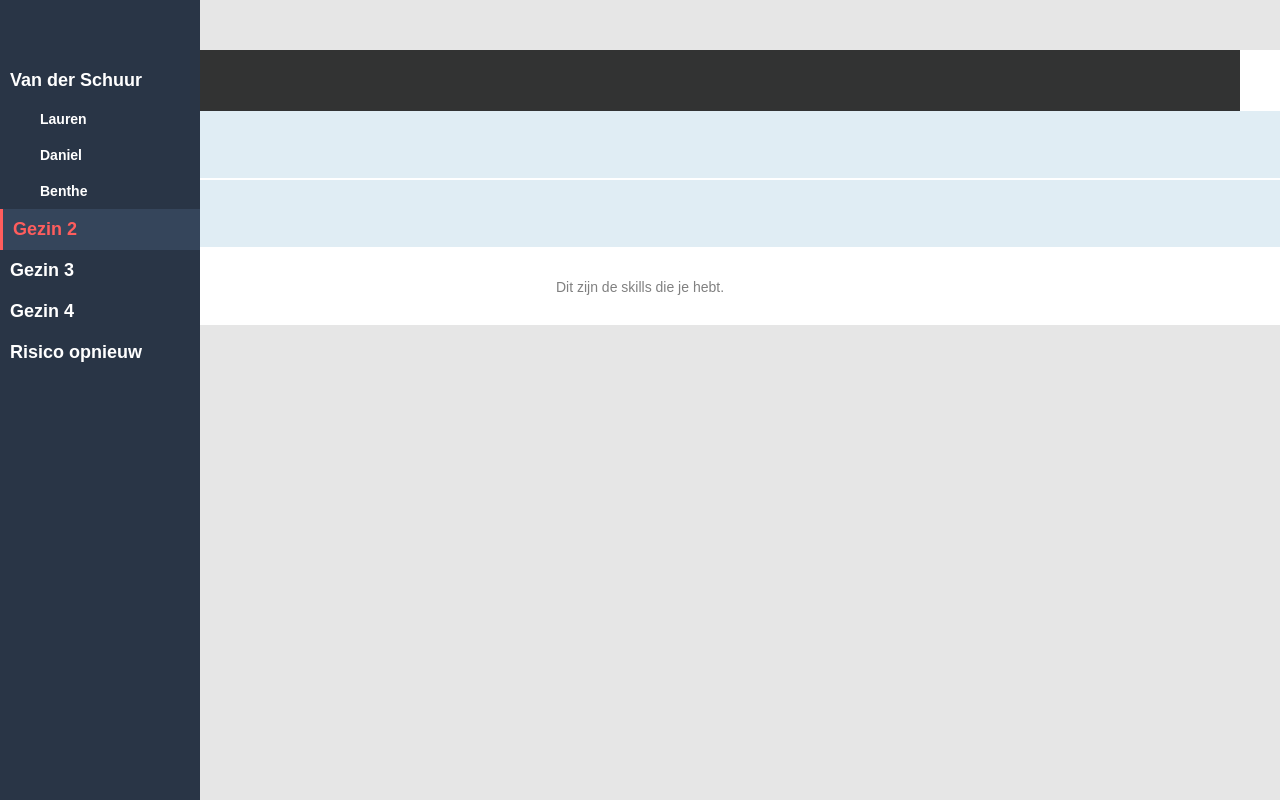
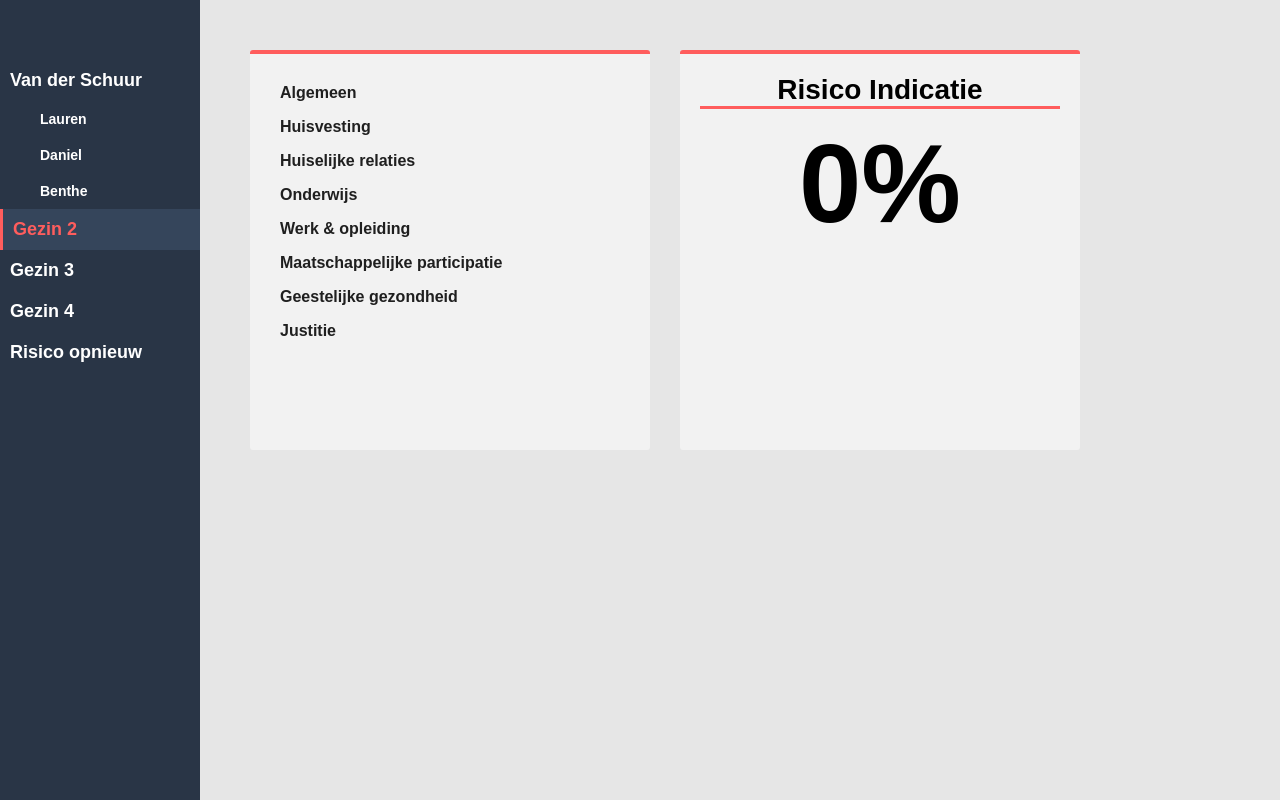
Before and after one commit to sjerrietukkel/frontend-applications, a Vue app: page /list in a window 1280 px wide. Shown: the top 800 px of the page. Built offline with nearby package versions, Linux system fonts and the light colour scheme; a small style sheet from the web is missing.

Commit message:
fixed styling

```diff
--- a/src/App.vue
+++ b/src/App.vue
@@ -17,7 +17,7 @@
           <router-link to="/list">Gezin 4</router-link>
         </ul>
         <ul>
-          <router-link to="/sidebar">Risico opnieuw</router-link>
+          <router-link to="/risico">Risico opnieuw</router-link>
         </ul>
       </aside>
     <router-view/>
--- a/src/components/Sidebar.vue
+++ b/src/components/Risico.vue
@@ -22,8 +22,12 @@
             </div>
         </div>
    </div>
-      <p id="percentage">0%</p>
+
    </div>
+  <div class="percentage-container">
+      <h1>Risico Indicatie</h1>
+       <h2 id="percentage">0%</h2>
+    </div>
 </div>
 
 </template>
@@ -116,16 +120,6 @@ export default {
 </script>
 
 <style scoped>
-.save-button {
-  background-color: #293546;
-  border-radius: 3px;
-  padding: 10px;
-  color: white;
-  margin-left: auto;
-  margin-right: auto;
-  display: block;
-}
-
 select {
   border: 1px solid #293546;
   padding: 5px 15px;
@@ -136,32 +130,59 @@ p {
   font-size: 16px;
 }
 
+.totalcontainer {
+  display: flex;
+}
+
 .risico-container {
   background-color: rgb(242, 242, 242);
   padding: 20px;
   border-radius: 3px;
   border-top: 4px solid #ff5d5d;
-  width: 60%;
-  margin-left: 15%;
+  width: 400px;
+  margin-left: 250px;
 }
 
 .upper-part {
   margin: 10px;
   font-weight: bold;
-  text-align: center;
 }
 
 .lower-part {
-  text-align: center;
-  margin: 20px;
+  margin-left: 10px;
+  margin-top: 10px;
 }
 select {
   display: block;
-  margin: 0 auto;
+  width: 20em;
+  text-align: center;
+  margin-left: 0;
 }
 
 label {
   display: block;
   margin: 5px;
+  margin-left: 0;
+}
+
+h1 {
+  text-align: center;
+}
+
+h2 {
+  font-size: 8em;
+  border-top: #ff5d5d solid 3px;
+  padding-top: 10px;
+  text-align: center;
+}
+
+.percentage-container {
+  margin-left: 30px;
+  background-color: rgb(242, 242, 242);
+  padding: 20px;
+  border-radius: 3px;
+  border-top: 4px solid #ff5d5d;
+  width: 400px;
+  height: 400px;
 }
 </style>
--- a/src/router.js
+++ b/src/router.js
@@ -4,14 +4,14 @@ import Skills from "./components/Skills.vue";
 import About from "./components/About.vue";
 import Contact from "./components/Contact.vue";
 import List from "./components/List.vue";
-import Sidebar from "./components/Sidebar.vue";
+import Risico from "./components/Risico.vue";
 
 Vue.use(Router);
 
 export default new Router({
   routes: [
     {
-      path: "/",
+      path: "/skills",
       name: "skills",
       component: Skills
     },
@@ -21,9 +21,9 @@ export default new Router({
       component: About
     },
     {
-      path: "/sidebar",
-      name: "sidebar",
-      component: Sidebar
+      path: "/",
+      name: "risico",
+      component: Risico
     },
     {
       path: "/contact",
```
Also changed, not shown: 1 other file (tests, documents, lock files or other folders).
